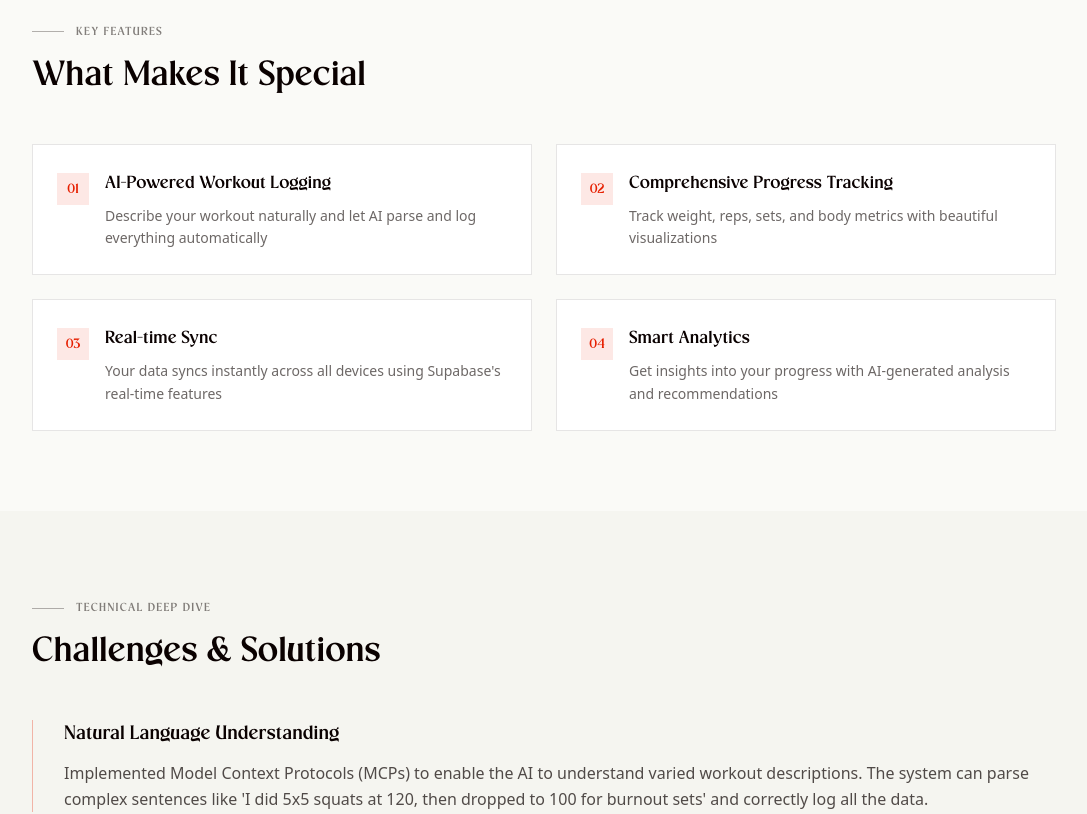
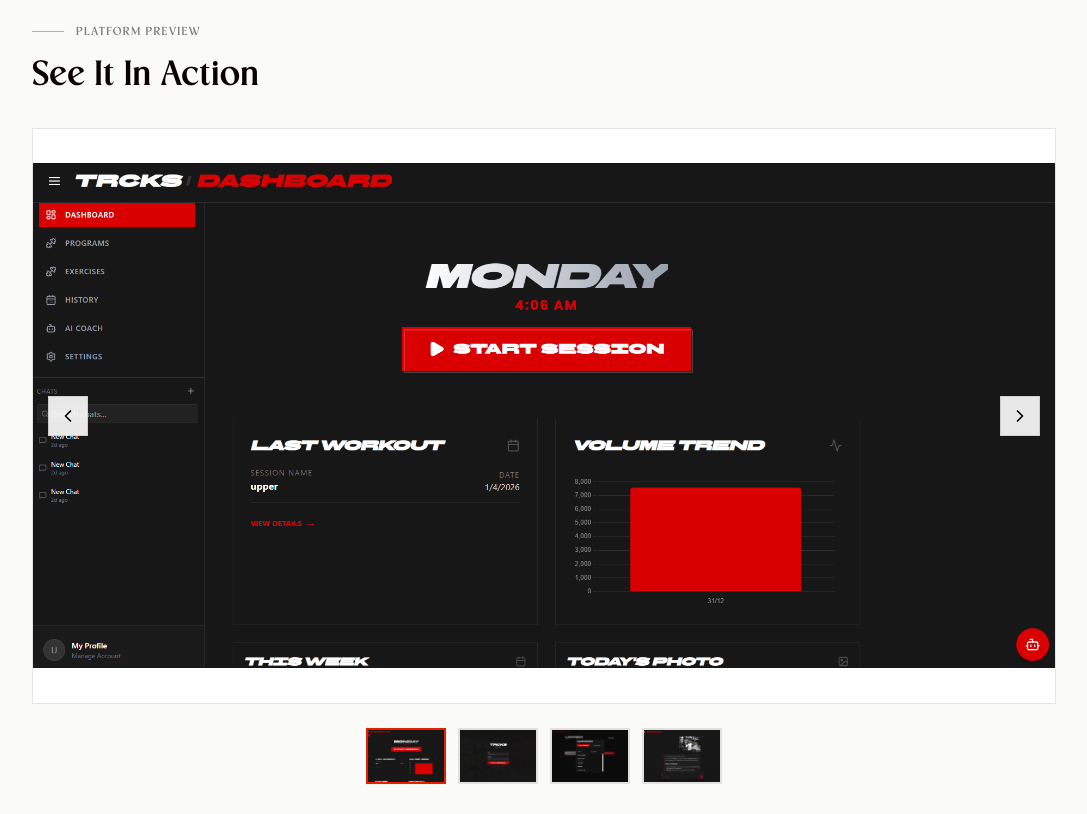
Before and after one commit to IAMTHEWONDERER/portfolio_wonderer, a React (Vite) app: page /portfolio/trcks in a window 1280 px wide. Shown: the part 1240-2054 px from the top of the page, without its empty margins (96-1183 px from the left). Built offline with nearby package versions, Linux system fonts and the light colour scheme; no server answers.

Commit message:
feat: Add `DisplayPortfolio` component and `ProjectDetailPage` for showcasing projects and designs.

```diff
--- a/src/components/portfoliopage/DisplayPortfolio.jsx
+++ b/src/components/portfoliopage/DisplayPortfolio.jsx
@@ -695,7 +695,7 @@
                 {/* Project Screenshot Preview */}
                 <div className="relative h-64 sm:h-72 md:h-80 bg-gradient-to-br from-[#f5f5f0] to-[#e9e9e4] overflow-hidden">
                   <img
-                    src="/imgs/screenshots/trcks.png"
+                    src="/imgs/Screenshot 2026-01-05 040627.png"
                     alt="TRCKS preview"
                     className="w-full h-full object-cover transition-all duration-500 hover:scale-105"
                     onError={(e) => {
--- a/src/pages/ProjectDetailPage.jsx
+++ b/src/pages/ProjectDetailPage.jsx
@@ -1,5 +1,5 @@
 import React, { useState, useEffect, useRef } from 'react';
-import { ArrowUpRight, ArrowLeft, Calendar, ChevronRight } from 'lucide-react';
+import { ArrowUpRight, ArrowLeft, Calendar, ChevronRight, ChevronLeft } from 'lucide-react';
 import { Link, useParams } from 'react-router-dom';
 import { motion } from 'framer-motion';
 import { EnhancedNavbar } from '../components/common/Navbar';
@@ -8,6 +8,7 @@
 
 const ProjectDetailPage = () => {
     const [isLoaded, setIsLoaded] = useState(false);
+    const [activeScreenshot, setActiveScreenshot] = useState(0);
     const { slug } = useParams();
     const heroRef = useRef(null);
 
@@ -51,7 +52,13 @@
             longDescription: `TRCKS was born from a personal need - I wanted a gym tracking app that truly understood how I work out. Most apps force you into rigid structures, but real gym sessions are fluid. You superset, you adjust on the fly, you want to quickly log and get back to lifting.
 
 That's why I built TRCKS with an AI-powered coach that understands natural language. Just tell it "Did 4 sets of bench press, started at 80kg and worked up to 100kg" and it logs everything perfectly. No clicking through menus, no counting reps on your phone.`,
-            screenshot: "/imgs/screenshots/trcks.png",
+            screenshot: "/imgs/Screenshot 2026-01-05 040627.png",
+            screenshots: [
+                "/imgs/Screenshot 2026-01-05 040627.png",
+                "/imgs/Screenshot 2026-01-05 040648.png",
+                "/imgs/Screenshot 2026-01-05 040711.png",
+                "/imgs/Screenshot 2026-01-05 040731.png"
+            ],
             color: "#e61f00",
             technologies: [
                 { name: "React.js", category: "Frontend" },
@@ -236,7 +243,71 @@
                 </div>
             </section>
 
-            {/* Features Section */}
+            {/* Screenshots Gallery Section */}
+            {project.screenshots && project.screenshots.length > 0 && (
+                <section className="py-16 md:py-20 bg-white/50">
+                    <div className="max-w-6xl mx-auto px-4 sm:px-6 md:px-12 lg:px-16">
+                        <div className="mb-8">
+                            <div className="inline-flex items-center gap-3 text-[#0a0100]/50 uppercase tracking-widest text-xs mb-4">
+                                <div className="w-8 h-px bg-[#0a0100]/30" />
+                                <span className="font-erstoria">Platform Preview</span>
+                            </div>
+                            <h2 className="font-erstoria text-3xl md:text-4xl text-[#0a0100]">
+                                See It In Action
+                            </h2>
+                        </div>
+
+                        {/* Main Image Display */}
+                        <div className="relative mb-6">
+                            <div className="relative aspect-video bg-white border border-[#0a0100]/10 overflow-hidden">
+                                <img
+                                    src={project.screenshots[activeScreenshot]}
+                                    alt={`${project.title} screenshot ${activeScreenshot + 1}`}
+                                    className="w-full h-full object-contain"
+                                />
+                            </div>
+
+                            {/* Navigation Arrows */}
+                            {project.screenshots.length > 1 && (
+                                <>
+                                    <button
+                                        onClick={() => setActiveScreenshot(prev => prev === 0 ? project.screenshots.length - 1 : prev - 1)}
+                                        className="absolute left-4 top-1/2 -translate-y-1/2 w-10 h-10 bg-white/90 border border-[#0a0100]/10 flex items-center justify-center hover:bg-[#0a0100] hover:text-white transition-colors cursor-pointer"
+                                    >
+                                        <ChevronLeft className="w-5 h-5" />
+                                    </button>
+                                    <button
+                                        onClick={() => setActiveScreenshot(prev => prev === project.screenshots.length - 1 ? 0 : prev + 1)}
+                                        className="absolute right-4 top-1/2 -translate-y-1/2 w-10 h-10 bg-white/90 border border-[#0a0100]/10 flex items-center justify-center hover:bg-[#0a0100] hover:text-white transition-colors cursor-pointer"
+                                    >
+                                        <ChevronRight className="w-5 h-5" />
+                                    </button>
+                                </>
+                            )}
+                        </div>
+
+                        {/* Thumbnail Navigation */}
+                        <div className="flex gap-3 justify-center">
+                            {project.screenshots.map((screenshot, index) => (
+                                <button
+                                    key={index}
+                                    onClick={() => setActiveScreenshot(index)}
+                                    className={`relative w-20 h-14 overflow-hidden border-2 transition-all cursor-pointer ${activeScreenshot === index
+                                            ? 'border-[#e61f00]'
+                                            : 'border-[#0a0100]/10 hover:border-[#0a0100]/30'
+                                        }`}
+                                >
+                                    <img
+                                        src={screenshot}
+                                        alt={`Thumbnail ${index + 1}`}
+                                        className="w-full h-full object-cover"
+                                    />
+                                </button>
+                            ))}
+                        </div>
+                    </div>
+                </section>
+            )}
             <section className="py-16 md:py-20 bg-white/50">
                 <div className="max-w-6xl mx-auto px-4 sm:px-6 md:px-12 lg:px-16">
                     <div className="mb-12">
```
